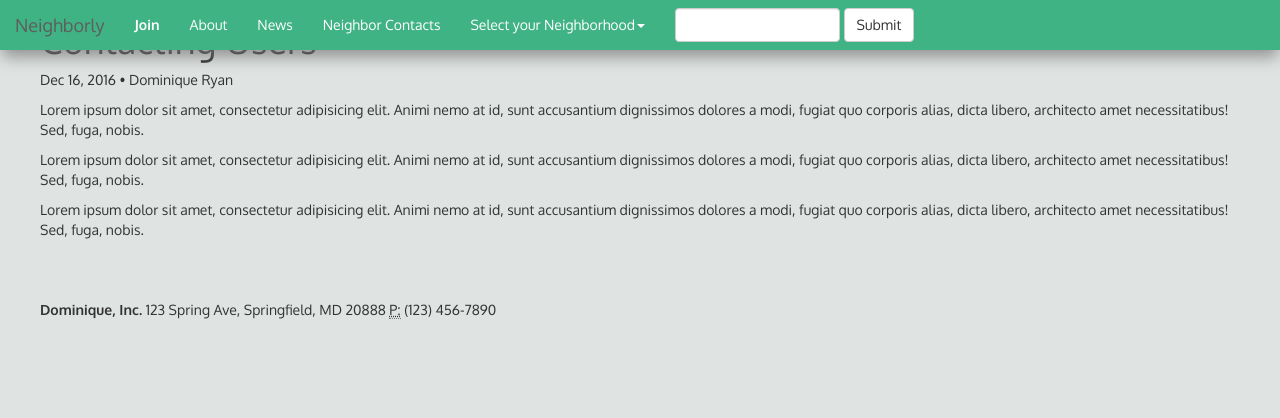
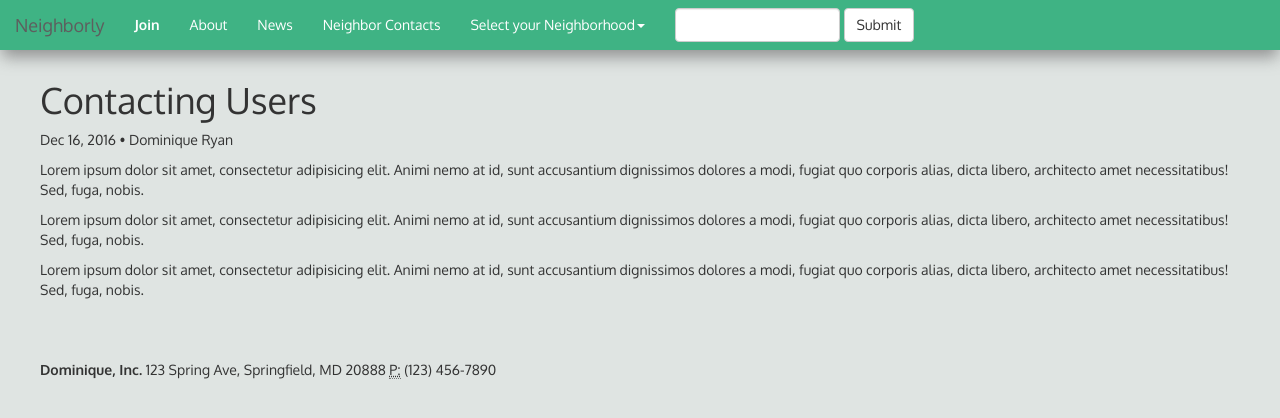
Before and after one commit to dominiquealis/NeighborhoodApp_Jekyll, a Jekyll site: the page built from _posts/2016-12-16-Using.md, in a window 1280 px wide. Shown: the top 418 px of the page. Built offline with Jekyll 4.4.1, drawn with Linux system fonts in a browser that asks for light colours; nearby versions of some CDN libraries; a script that is not in the unit is left out; comment, search, counter and statistics services are not loaded.

Commit message:
updating post h1

```diff
--- a/_layouts/post.html
+++ b/_layouts/post.html
@@ -4,7 +4,7 @@ layout: default
 <article class="post" itemscope itemtype="http://schema.org/BlogPosting">
 
   <header class="post-header">
-    <h1 class="post-title" itemprop="name headline">{{ page.title | escape }}</h1>
+    <h1 class="post-title first" itemprop="name headline">{{ page.title | escape }}</h1>
     <p class="post-meta"><time datetime="{{ page.date | date_to_xmlschema }}" itemprop="datePublished">{{ page.date | date: "%b %-d, %Y" }}</time>{% if page.author %} • <span itemprop="author" itemscope itemtype="http://schema.org/Person"><span itemprop="name">{{ page.author }}</span></span>{% endif %}</p>
   </header>
 
```
